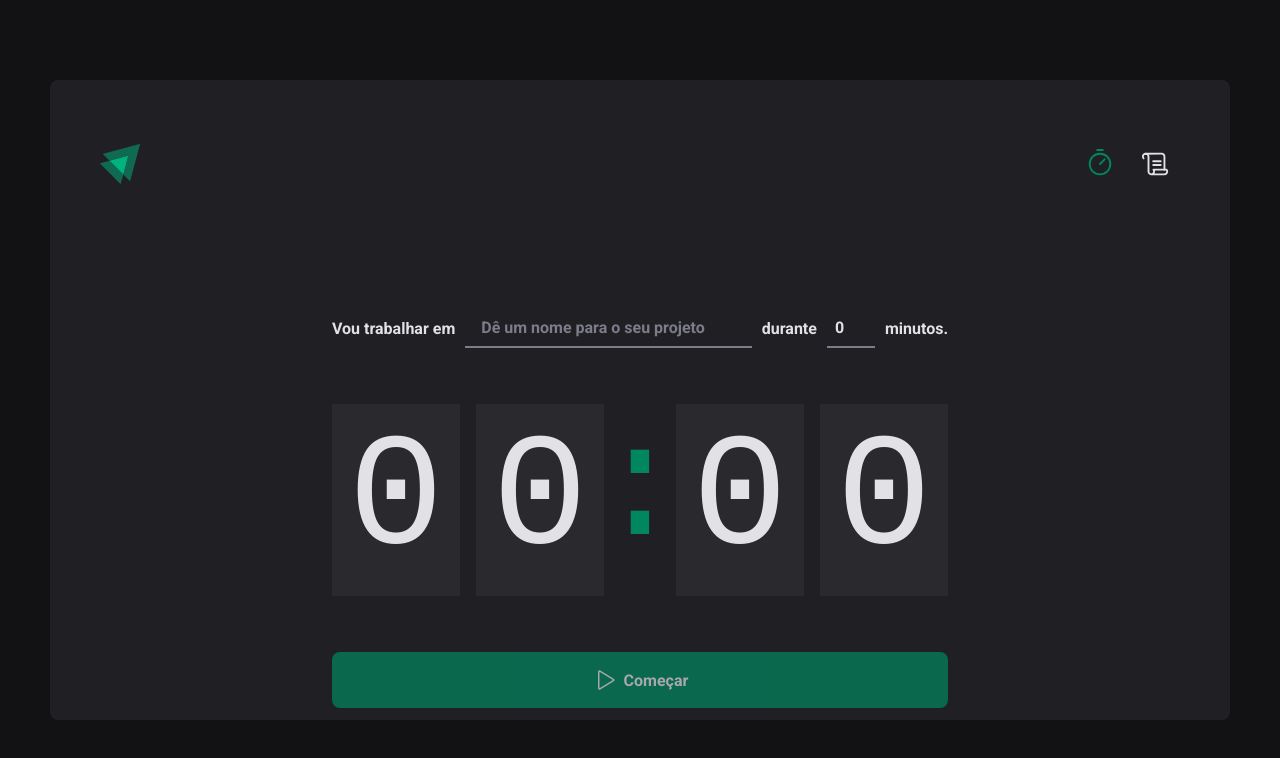
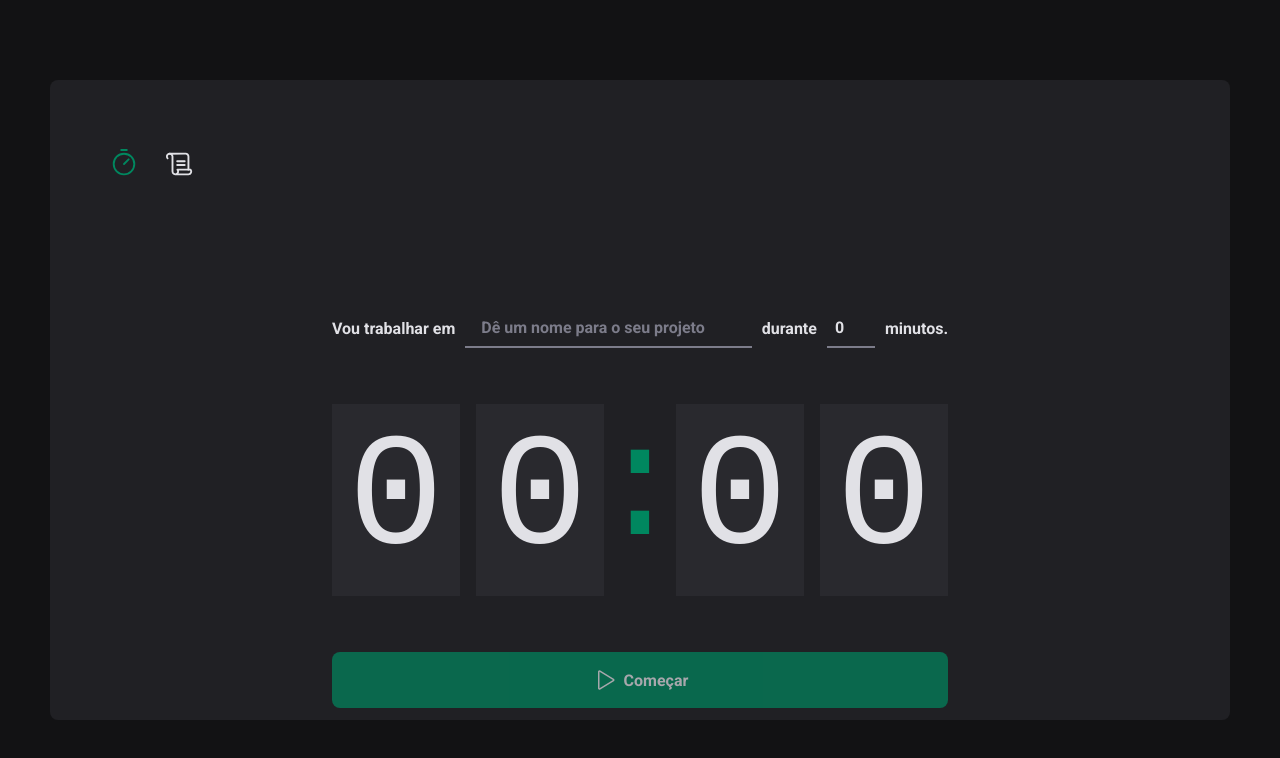
Before and after one commit to alanwengrze/ignite-timer, a React (Vite) app: page / in a window 1280 px wide. Shown: the top 758 px of the page. Built offline with nearby package versions, Linux system fonts and the light colour scheme.

Commit message:
:bug: fix: remove logo svg import

```diff
--- a/src/components/Header/index.tsx
+++ b/src/components/Header/index.tsx
@@ -1,11 +1,9 @@
 import { HeaderContainer } from "./styles";
 import { Timer, Scroll } from "phosphor-react";
-import logoIgnite from "../../assets/logo.svg";
 import { NavLink } from "react-router-dom";
 export function Header(){
   return(
     <HeaderContainer>
-      <img src={logoIgnite} alt="Dois triângulos verdes sobrepostos" />
       <nav>
         <NavLink to="/" title="Timer"><Timer /></NavLink>
         <NavLink to="/history" title="Histórico"><Scroll /></NavLink>
```
